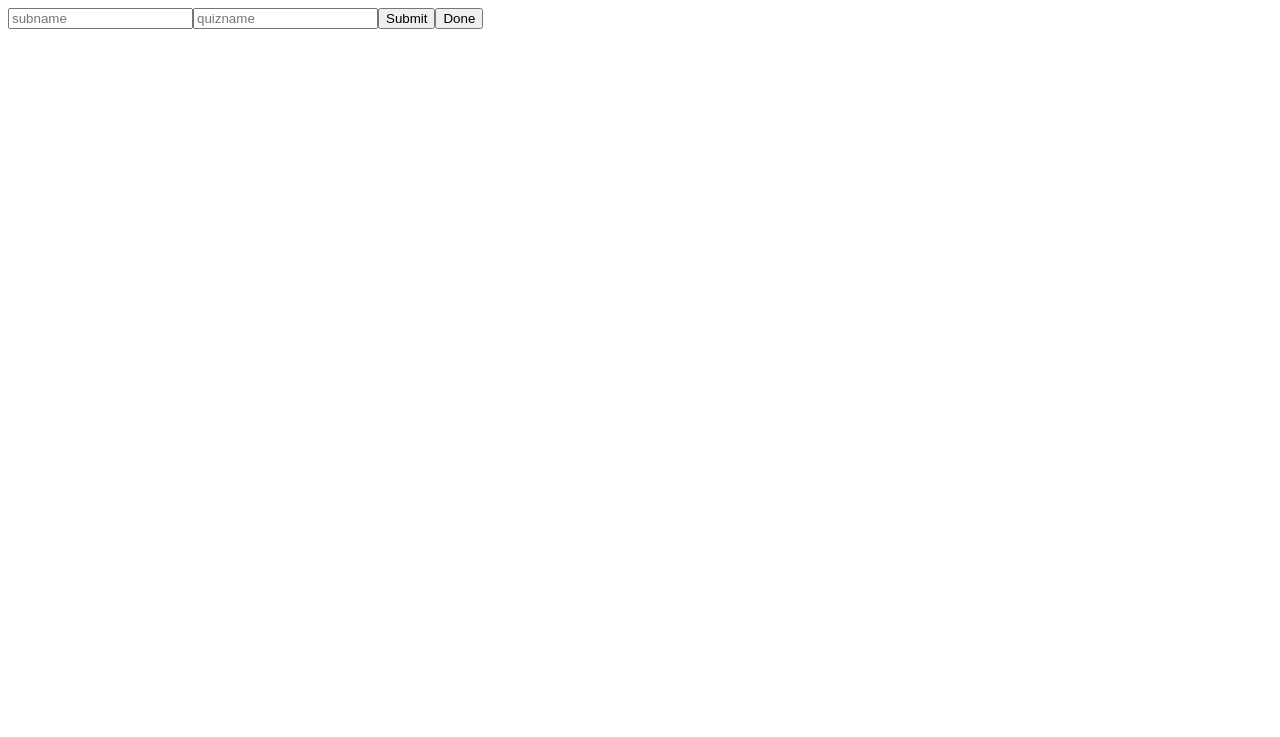
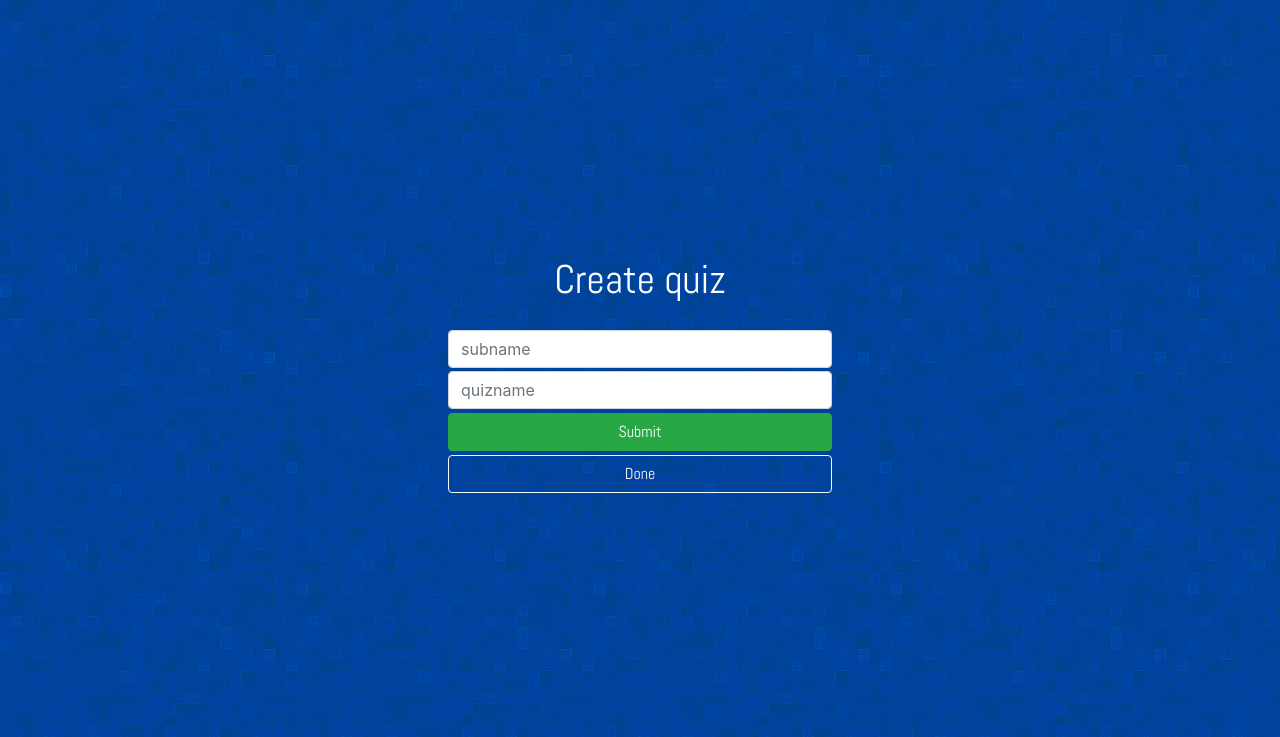
Before and after one commit to muusssari/php-quiz-web, a PHP site: page /createquiz/create.php in a window 1280 px wide. Shown: the top 737 px of the page. Run offline with PHP 8.4, Linux system fonts and the light colour scheme; some libraries are stand-ins or nearby versions.

Commit message:
create.php styles

```diff
--- a/createquiz/create.php
+++ b/createquiz/create.php
@@ -5,12 +5,21 @@
     <meta charset="utf-8">
     <meta http-equiv="X-UA-Compatible" content="IE=edge">
     <title>Page Title</title>
-    <meta name="viewport" content="width=device-width, initial-scale=1">
+    <link rel="stylesheet" type="text/css" media="screen" href="../style.css" />
+    <link href="https://fonts.googleapis.com/css?family=Abel" rel="stylesheet">
+    <link rel="shortcut icon" type="image/png" href="pics/favicon_package_v0.16/favicon-32x32.png"/>
+    <link rel="stylesheet" href="https://maxcdn.bootstrapcdn.com/bootstrap/4.0.0/css/bootstrap.min.css" integrity="sha384-Gn5384xqQ1aoWXA+058RXPxPg6fy4IWvTNh0E263XmFcJlSAwiGgFAW/dAiS6JXm" crossorigin="anonymous">
+    <script src="https://code.jquery.com/jquery-3.2.1.slim.min.js" integrity="sha384-KJ3o2DKtIkvYIK3UENzmM7KCkRr/rE9/Qpg6aAZGJwFDMVNA/GpGFF93hXpG5KkN" crossorigin="anonymous"></script>
+    <script src="https://cdnjs.cloudflare.com/ajax/libs/popper.js/1.12.9/umd/popper.min.js" integrity="sha384-ApNbgh9B+Y1QKtv3Rn7W3mgPxhU9K/ScQsAP7hUibX39j7fakFPskvXusvfa0b4Q" crossorigin="anonymous"></script>
+    <script src="https://maxcdn.bootstrapcdn.com/bootstrap/4.0.0/js/bootstrap.min.js" integrity="sha384-JZR6Spejh4U02d8jOt6vLEHfe/JQGiRRSQQxSfFWpi1MquVdAyjUar5+76PVCmYl" crossorigin="anonymous"></script>
     <script src="https://code.jquery.com/jquery-3.1.1.min.js"></script>
 
 </head>
 <body onload="generateCreate()">
-    <div id="id"></div>
+<h1 class="crth1">Create quiz</h1>
+    <div id="id">
+
+    </div>
 
     <script type="text/javascript" src="main.js"></script>
 
--- a/createquiz/main.js
+++ b/createquiz/main.js
@@ -3,7 +3,7 @@ let start;
 let layer1ID = 0;
 let layer2ID = 0;
 
-
+generateCreate();
 function generateCreate() {
     document.getElementById('id').innerHTML='';
     var f = document.createElement("form");
@@ -12,30 +12,42 @@ function generateCreate() {
         i.setAttribute('type',"text");
         i.setAttribute('id',"question");
         i.setAttribute('placeholder','question');
+        i.setAttribute('class', 'form-control');
+
 
         var i2 = document.createElement("input");
         i2.setAttribute('type',"text");
         i2.setAttribute('id',"rightAns");
         i2.setAttribute('placeholder','rightAns');
+        i2.setAttribute('class', 'form-control');
 
         var i3 = document.createElement("input");
         i3.setAttribute('type',"text");
         i3.setAttribute('id',"rightAnsQ");
         i3.setAttribute('placeholder','rightAnsQ');
+        i3.setAttribute('class', 'form-control');
+
 
         var i4 = document.createElement("input");
         i4.setAttribute('type',"text");
         i4.setAttribute('id',"qType");
         i4.setAttribute('placeholder','TRUE OR FALSE');
+        i4.setAttribute('class', 'form-control');
+
 
         var s = document.createElement("input");
         s.setAttribute('type',"button");
         s.setAttribute('value',"Submit");
         s.setAttribute('onclick','save3()');
+        s.setAttribute('class', 'btn btn-success create_btn');
+
+
         var s2 = document.createElement("input");
         s2.setAttribute('type',"button");
         s2.setAttribute('value',"NextSub");
         s2.setAttribute('onclick','save3Back2()');
+        s2.setAttribute('class', 'btn btn-outline-light create_btn');
+
 
         f.appendChild(i2);
         f.appendChild(i3);
@@ -45,35 +57,49 @@ function generateCreate() {
         i.setAttribute('type',"text");
         i.setAttribute('id',"sub2");
         i.setAttribute('placeholder','subname2');
+        i.setAttribute('class', 'form-control');
+
 
         var s = document.createElement("input");
         s.setAttribute('type',"button");
         s.setAttribute('value',"Submit");
         s.setAttribute('onclick','save2()');
+        s.setAttribute('class', 'btn btn-success create_btn');
+
         var s2 = document.createElement("input");
         s2.setAttribute('type',"button");
         s2.setAttribute('value',"NextQuiz");
         s2.setAttribute('onclick','save2Back1()');
+        s2.setAttribute('class', 'btn btn-outline-light create_btn');
+
     }else {
 
         var i = document.createElement("input");
         i.setAttribute('type',"text");
         i.setAttribute('id',"quiz");
         i.setAttribute('placeholder','quizname');
+        i.setAttribute('class', 'form-control');
+
 
         var i2 = document.createElement("input");
         i2.setAttribute('type',"text");
         i2.setAttribute('id',"subname");
         i2.setAttribute('placeholder','subname');
+        i2.setAttribute('class', 'form-control');
+
 
         var s = document.createElement("input");
         s.setAttribute('type',"button");
         s.setAttribute('value',"Submit");
         s.setAttribute('onclick','save1()');
+        s.setAttribute('class', 'btn btn-success create_btn');
+
         var s2 = document.createElement("input");
         s2.setAttribute('type',"button");
         s2.setAttribute('value',"Done");
         s2.setAttribute('onclick','done()');
+        s2.setAttribute('class', 'btn btn-outline-light create_btn');
+
 
         f.appendChild(i2);
     }
@@ -98,7 +124,7 @@ function save1() {
     generateCreate();
 }
 function done() {
-    let done = $("<i></i>").text("Done!");
+    let done = $("<i class='doneStyle'></i>").text("Done!");
     $('#id').append(done);
 }
 
--- a/style.css
+++ b/style.css
@@ -204,3 +204,38 @@ ul li button{
   .btn{
     white-space: normal!important;
   }
+
+  #id form input{
+    width: 100%;
+    margin-bottom: 1%;
+  }
+
+
+  .create_btn{
+    width: 100%;
+    margin: auto;
+  }
+
+  #id{
+    width: 30%;
+    margin: auto;
+    align-content: center;
+    margin-top: 2%;
+  }
+
+  .crth1{
+    text-align: center;
+    margin: auto;
+    margin-top: 20%;
+    color: white;
+    font-family: 'Abel', sans-serif;
+
+  }
+
+  .doneStyle{
+    color: white;
+    font-family: 'Abel', sans-serif;
+    font-size: 25pt;
+    font-weight: bold;
+    margin-top: 2%;
+  }
```
